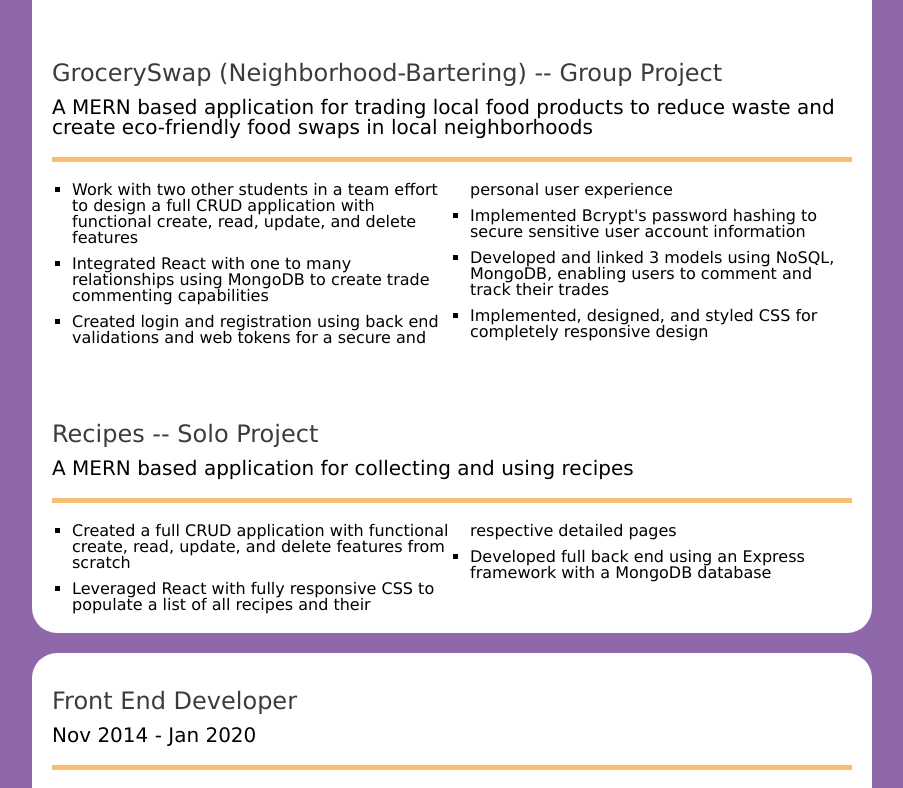
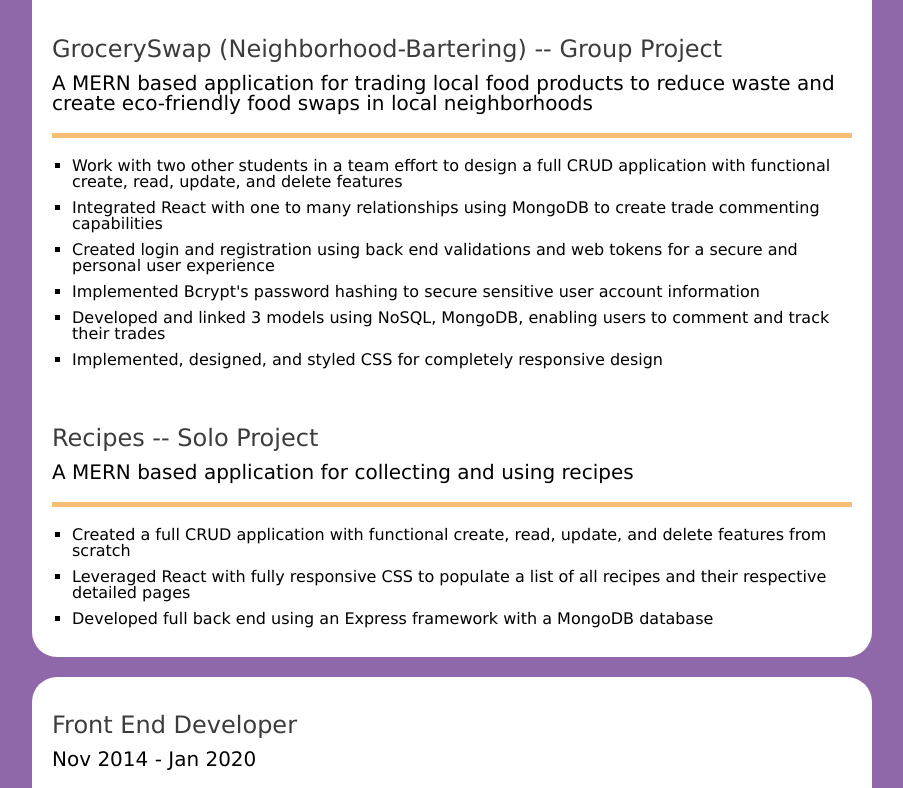
Before and after one commit to bytanyar/React-2022, a React app: page /2022 in a window 1280 px wide. Shown: the part 680-1468 px from the top of the page, without its empty margins (188-1091 px from the left). Built offline with nearby package versions, Linux system fonts and the light colour scheme.

Commit message:
and more styling tech exp

```diff
--- a/src/styles/home.css
+++ b/src/styles/home.css
@@ -15,7 +15,7 @@
     padding-top: 20px;
 }
 .projects h3 {
-    margin-top: 3em;
+    margin-top: 2em;
 }
 .education h2 {
     border-bottom: 5px solid #f6bf75;
@@ -33,7 +33,6 @@
     .knowledge {
         columns: 3;
     }
-    .projects ul,
     .companies ul {
         columns: 2;
     }
```
